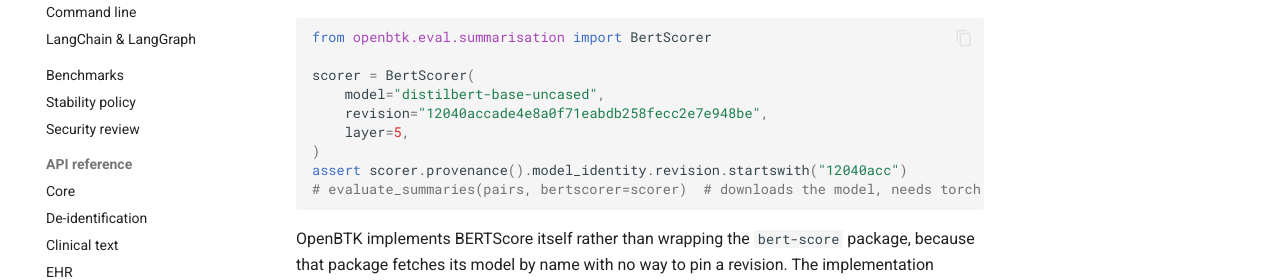
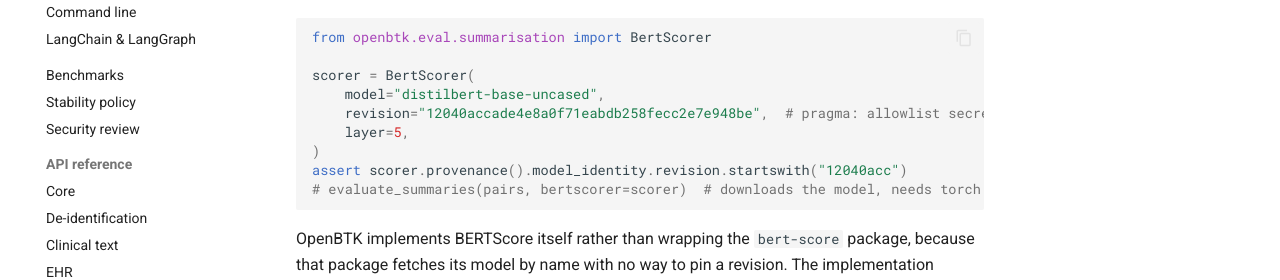
Before and after one commit to openbtk/openbtk-core, an MkDocs documentation site: the page built from mkdocs/guides/evaluation.md, in a window 1280 px wide and 900 px high, scrolled down 4638 px. Shown: the part 401-681 px from the top of the window. Built offline with MkDocs 1.6.1 and Material for MkDocs 9.7.7, drawn with Linux system fonts in a browser that asks for light colours; comment, search, counter and statistics services are not loaded; the version menu is left out.

Commit message:
security: allowlist the two pinned BERTScore model-revision hashes; ci: upload the mkdocs build log on failure
detect-secrets flagged the DistilBERT commit SHA (a 40-hex-char string looks like a
high-entropy secret) in the test and the evaluation guide; both get the same
'# pragma: allowlist secret' marker the other pinned revisions in this codebase use.

docs-build has failed on every completed CI run since terminology/ConceptNormalizer
landed, with no diagnosable content in the check-run annotations and no way to fetch
raw job logs from this account. Uploading the full mkdocs.out as a build artifact on
failure is downloadable without admin rights, so this should finally show what
--strict is actually rejecting.

```diff
--- a/mkdocs/guides/evaluation.md
+++ b/mkdocs/guides/evaluation.md
@@ -235,7 +235,7 @@ from openbtk.eval.summarisation import BertScorer
 
 scorer = BertScorer(
     model="distilbert-base-uncased",
-    revision="12040accade4e8a0f71eabdb258fecc2e7e948be",
+    revision="12040accade4e8a0f71eabdb258fecc2e7e948be",  # pragma: allowlist secret
     layer=5,
 )
 assert scorer.provenance().model_identity.revision.startswith("12040acc")
```
Also changed, not shown: 2 other files.
